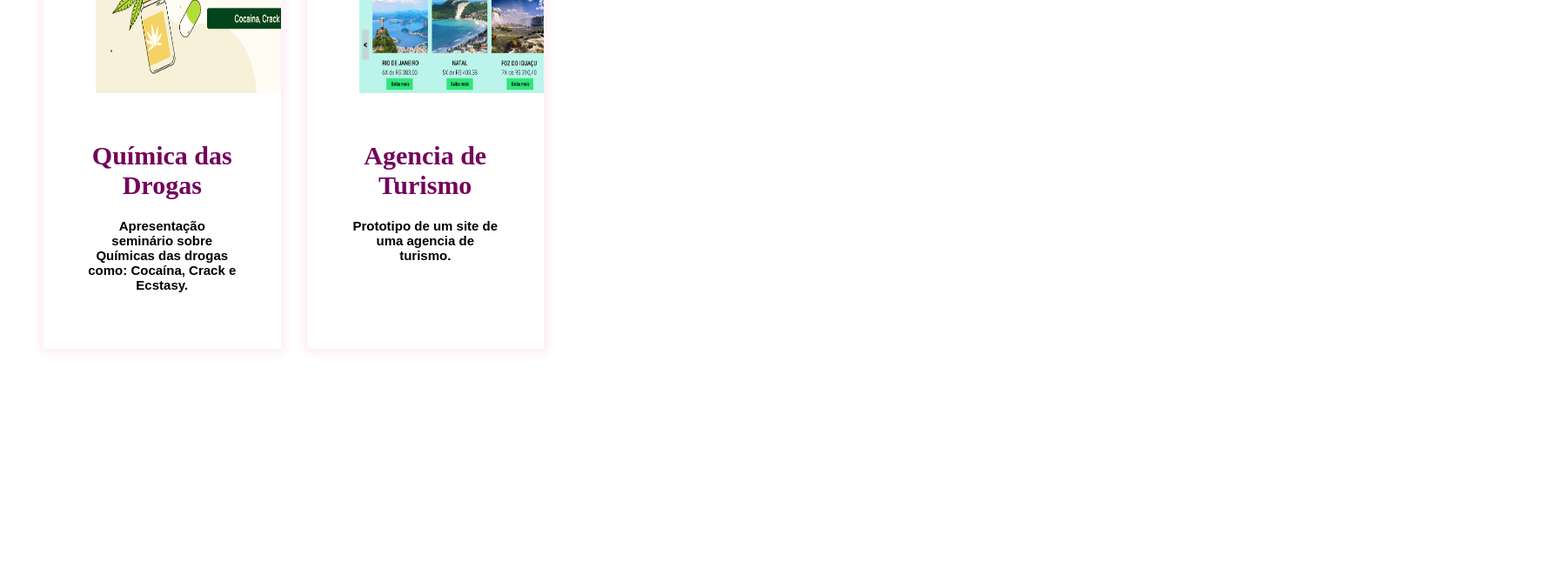
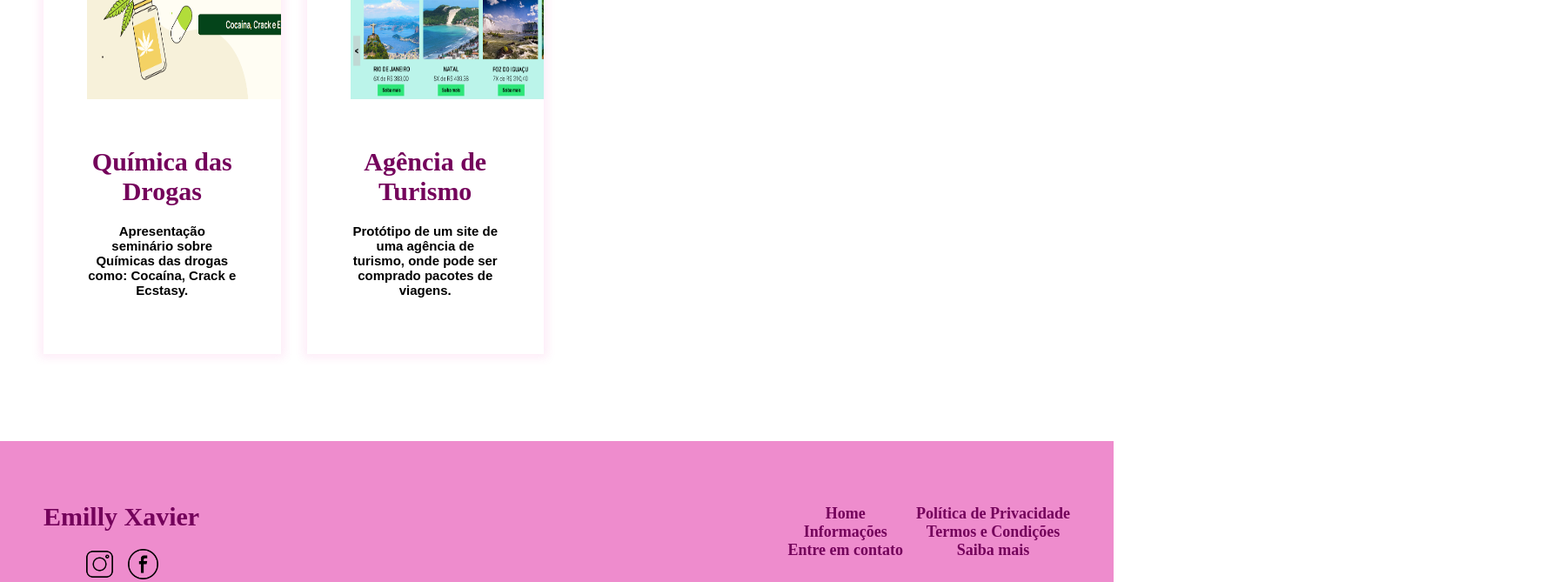
Before and after one commit to Emilly-xavier/Portfolio-main, a React (Vite) app: page / in a window 1280 px wide. Shown: the part 2128-2797 px from the top of the page at 87% size, 1800 px wide, since content can reach past the window. Built offline with nearby package versions, Linux system fonts and the light colour scheme; the HTML template or start-up script is replaced by a standard one.

Commit message:
Atualizando Portifolio

```diff
--- a/src/componentes/footer/Footer.css
+++ b/src/componentes/footer/Footer.css
@@ -1,49 +1,38 @@
 footer{
     background-color: rgb(238, 140, 205);
     padding: 50px;
-    margin-top: 550px;
+    margin-top: 50px;
+    display: flex;
+    justify-content: space-between;
+    align-items: center;
 }
-
-.rodape{
-    height: 100px;
-    width: 200px;
+.direita_footer{
     display: flex;
-    flex-direction: column;
-    margin-left: 1250px;
+    gap:15px;
+    text-align: center;
 }
-
-.rodape2{
-    height: 100px;
-    width: 200px;
-    display: flex;
-    flex-direction: column;
-    margin-left: 1550px;
-    margin-top: -110px;
+.links_footer ul{
+    list-style: none;
+    padding-left: 0px;
 }
-
 a{
     color: rgb(116, 2, 91);
     text-decoration: none;
     font-family: 'Times New Roman', Times, serif;
     font-size: 18px;
     font-weight: bold;
-    display: flex;
-    justify-content: center;
 
 }
 
-.titulo{
+.titulo_footer{
     color: rgb(116, 2, 91);
-    justify-content: flex-start;
 }
-
-img{
+.imagens{
+    display: flex;
+    gap: 15px;
+    justify-content: center;
+}
+.imagens img{
     width: 35px;
     height: 35px;
-    margin-left: 40px;
 }
-/*
-footer{
-    display: flex;
-    align-items: flex-start;
-} */
--- a/src/componentes/footer/Footer.tsx
+++ b/src/componentes/footer/Footer.tsx
@@ -5,23 +5,31 @@ import Logo2 from '../../assets/facebook_logo.png'
 export default function Footer(){
     return(
         <footer>
-           <h1 className='titulo'>Emilly Xavier</h1>
+            <div className="esquerda_footer">
+                <h1 className='titulo_footer'>Emilly Xavier</h1>
 
                 <div className='imagens'>
                     <img src={Logo1} alt="" />
                     <img src={Logo2} alt="" />
                 </div>
+            </div>
+            <div className="direita_footer">
 
-           <div className='rodape'>
-            <a href="#">Home</a>
-            <a href="#">Informações</a>
-            <a href="#">Entre em contato</a>
+                <div className='links_footer'>
+                    <ul>
+                        <li><a href="#">Home</a></li>
+                        <li><a href="#">Informações</a></li>
+                        <li><a href="#">Entre em contato</a></li>
+                    </ul>
                 </div>
 
-           <div className='rodape2'>
-            <a href="#">Política de Privacidade</a>
-            <a href="#">Termos e Condições</a>
-            <a href="#">Saiba mais</a>
+                <div className='links_footer'>
+                    <ul>
+                        <li><a href="#">Política de Privacidade</a></li>
+                        <li><a href="#">Termos e Condições</a></li>
+                        <li><a href="#">Saiba mais</a></li>
+                    </ul>
+                </div>
             </div>
         </footer>
     )
--- a/src/componentes/main/Main.tsx
+++ b/src/componentes/main/Main.tsx
@@ -15,8 +15,8 @@ export default function Main(){
     const projetos:ProjetoType[] = [
     {
         id:1,
-        titulo: "TCC - Coleta Seletiva",
-        informacao: "Projeto de conclusão de curso sobre um aplicativo que ajude na desinformação dos municipes e ajude na coleta seletiva." ,
+        titulo: "TCC - Aplicativo de Coleta Seletiva",
+        informacao: "Projeto de conclusão de curso sobre um aplicativo que ajude na desinformação dos munícipes e ajude na coleta seletiva." ,
         imagem: "/tcc.png"
     },
     {
@@ -28,25 +28,25 @@ export default function Main(){
     {
         id:3,
         titulo:"Aplicativo de Reciclagem",
-        informacao:"Rascunho tela de 'Como Reciclar' do aplicativo de reciclagem.",
+        informacao:"Rascunho tela de Aprenda a Reciclar do aplicativo de reciclagem.",
         imagem: "/reciclagem.png"
     },
     {
         id:4,
         titulo:"Slide Química - Fenois e Éteres",
-        informacao:"Apresentação de seminário da matéria de Química sobre os Fenois e Éteres.",
+        informacao:"Apresentação de seminário da matéria de Química sobre os Fenóis e Éteres.",
         imagem: "/quimica_fenois.png"
     },
     {
         id:5,
         titulo:"Boutique Modas",
-        informacao:"Atividade de sala, WireFrame Baixa fidelidade sobre a tela de cadastro.",
+        informacao:"Atividade de sala, criar uma WireFrame de baixa fidelidade de uma tela de cadastro.",
         imagem: "/boutique_modas.png"
     },
     {
         id:6,
         titulo:"Cine Pipoca",
-        informacao:"Protótipo de site de streaming.",
+        informacao:"Protótipo de site de streaming, que contêm filme e séries para assistir online.",
         imagem: "/cine_pipoca.png"
     },
     {
@@ -58,7 +58,7 @@ export default function Main(){
     {
         id:8,
         titulo:"Livraria Online",
-        informacao:"Protótipo de uma livraria online.",
+        informacao:"Desenvolvimento de um protótipo de baixa fidelidade de uma livraria online.",
         imagem: "/livraria.png"
     },
     {
@@ -69,8 +69,8 @@ export default function Main(){
     },
     {
         id:10,
-        titulo:"Agencia de Turismo",
-        informacao:"Prototipo de um site de uma agencia de turismo.",
+        titulo:"Agência de Turismo",
+        informacao:"Protótipo de um site de uma agência de turismo, onde pode ser comprado pacotes de viagens.",
         imagem: "/turismo.png"
     }
     ]
--- a/src/componentes/projeto/Projeto.css
+++ b/src/componentes/projeto/Projeto.css
@@ -14,7 +14,7 @@
     width: 300px;
     height: 280px;
     display: flex;
-    margin-left: 10px;
+    /* margin-left: 10px; */
 }
 
 .informacao{
```
Lines whose indentation alone changed are shown as unchanged.
